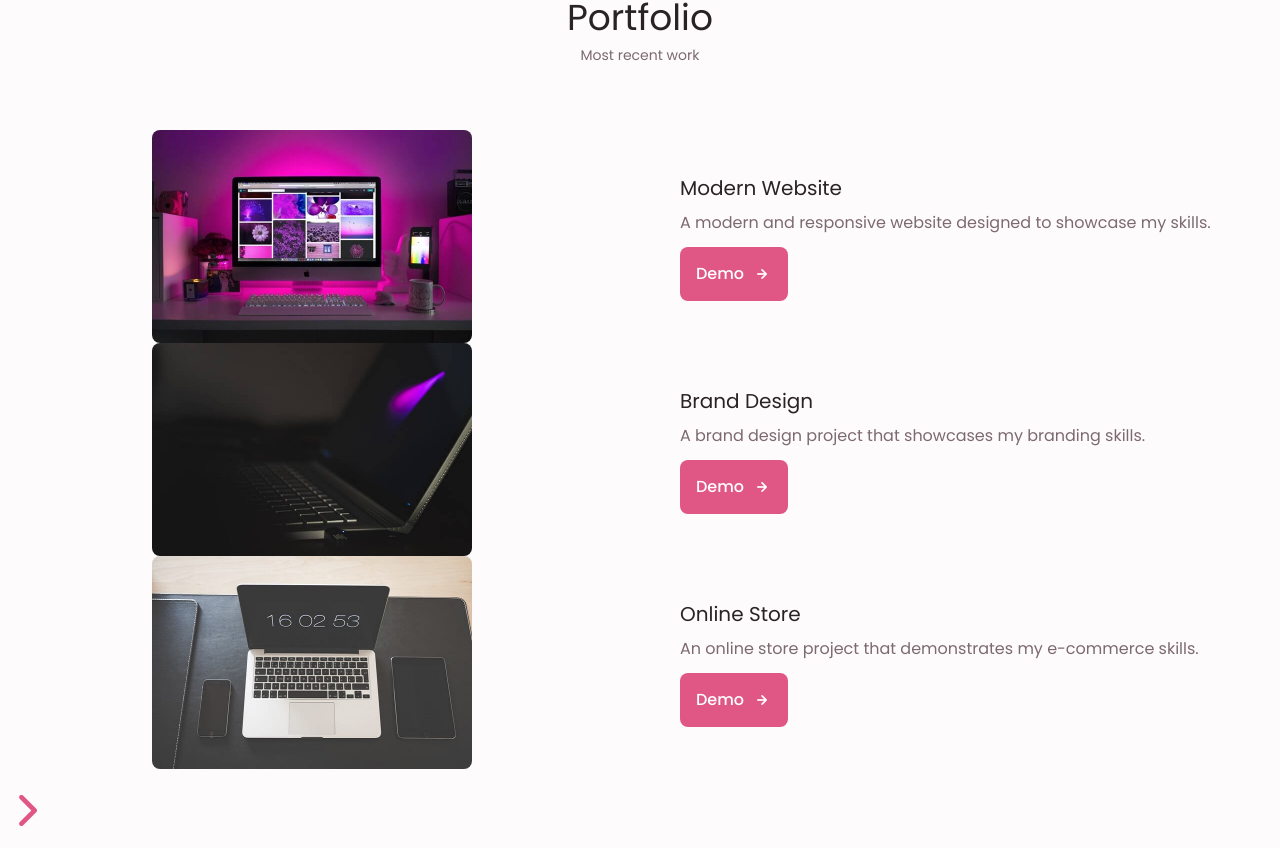
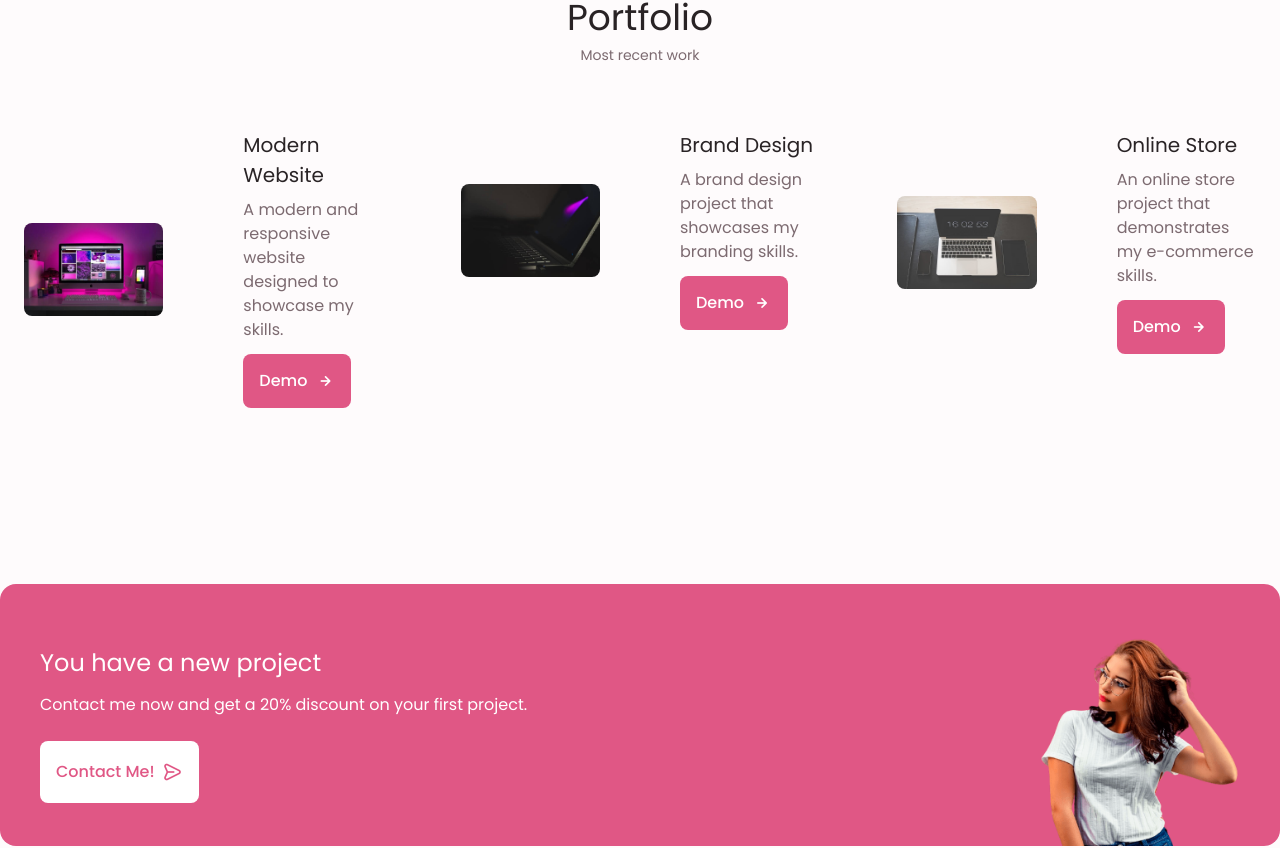
Before and after one commit to Kaoutar-Taki/Portfolio, a React (Vite) app in the folder portfolioReactTsTailwindCss/: page / in a window 1280 px wide. Shown: the part 3173-4021 px from the top of the page. Built offline with nearby package versions, Linux system fonts and the light colour scheme.

Commit message:
Update TypeScript version and enhance portfolio component with dynamic item rendering and swiper integration

```diff
--- a/portfolioReactTsTailwindCss/package.json
+++ b/portfolioReactTsTailwindCss/package.json
@@ -26,7 +26,7 @@
     "globals": "^15.14.0",
     "postcss": "^8.4.49",
     "tailwindcss": "^3.4.17",
-    "typescript": "~5.6.2",
+    "typescript": "^5.7.2",
     "typescript-eslint": "^8.18.2",
     "vite": "^6.0.5"
   }
--- a/portfolioReactTsTailwindCss/src/components/Portfolio.tsx
+++ b/portfolioReactTsTailwindCss/src/components/Portfolio.tsx
@@ -4,7 +4,37 @@ import portfolio2 from "../img/portfolio2.jpg";
 import portfolio3 from "../img/portfolio3.jpg";
 import { Swiper, SwiperSlide } from "swiper/react";
 import { Navigation, Pagination } from "swiper/modules";
+import "swiper/css";
+import "swiper/css/navigation";
+import "swiper/css/pagination";
+
 const Portfolio: React.FC = () => {
+  const portfolioItems = [
+    {
+      id: 1,
+      imgSrc: portfolio1,
+      title: "Modern Website",
+      description:
+        "A modern and responsive website designed to showcase my skills.",
+      demoLink: "#",
+    },
+    {
+      id: 2,
+      imgSrc: portfolio2,
+      title: "Brand Design",
+      description: "A brand design project that showcases my branding skills.",
+      demoLink: "#",
+    },
+    {
+      id: 3,
+      imgSrc: portfolio3,
+      title: "Online Store",
+      description:
+        "An online store project that demonstrates my e-commerce skills.",
+      demoLink: "#",
+    },
+  ];
+
   return (
     <section
       className="portfolio section md:py-[6rem] md:pb-[2rem]"
@@ -13,7 +43,7 @@ const Portfolio: React.FC = () => {
       <h2 className="section__title">Portfolio</h2>
       <span className="section__subtitle md:mb-16">Most recent work</span>
 
-      <div className="portfolio__container container md:mx-auto swiper-container">
+      <div className="portfolio__container container md:mx-auto">
         <Swiper
           className="swiper-wrapper"
           modules={[Navigation, Pagination]}
@@ -27,23 +57,25 @@ const Portfolio: React.FC = () => {
             clickable: true,
             el: ".swiper-pagination",
           }}
+          breakpoints={{
+            768: { slidesPerView: 2 },
+            1024: { slidesPerView: 3 },
+          }}
         >
-          {/* Portfolio 1 */}
-          <SwiperSlide>
-            <div className="portfolio__content lg:gap-20 grid swiper-slide">
+          {portfolioItems.map((item) => (
+            <SwiperSlide key={item.id}>
+              <div className="portfolio__content lg:gap-20 grid">
                 <img
-                src={portfolio1}
-                alt="Modern Website"
+                  src={item.imgSrc}
+                  alt={item.title}
                   className="portfolio__img"
+                  loading="lazy"
                 />
                 <div className="portfolio__data">
-                <h3 className="portfolio__title">Modern Website</h3>
-                <p className="portfolio__description">
-                  A modern and responsive website designed to showcase my
-                  skills.
-                </p>
+                  <h3 className="portfolio__title">{item.title}</h3>
+                  <p className="portfolio__description">{item.description}</p>
                   <a
-                  href="#"
+                    href={item.demoLink}
                     className="button button--flex button--small portfolio__button"
                   >
                     Demo
@@ -52,59 +84,11 @@ const Portfolio: React.FC = () => {
                 </div>
               </div>
             </SwiperSlide>
-
-          {/* Portfolio 2 */}
-          <SwiperSlide>
-            <div className="portfolio__content lg:gap-20 grid swiper-slide">
-              <img
-                src={portfolio2}
-                alt="Brand Design"
-                className="portfolio__img"
-              />
-              <div className="portfolio__data">
-                <h3 className="portfolio__title">Brand Design</h3>
-                <p className="portfolio__description">
-                  A brand design project that showcases my branding skills.
-                </p>
-                <a
-                  href="#"
-                  className="button button--flex button--small portfolio__button"
-                >
-                  Demo
-                  <i className="uil uil-arrow-right button__icon"></i>
-                </a>
-              </div>
-            </div>
-          </SwiperSlide>
-
-          {/* Portfolio 3 */}
-          <SwiperSlide>
-            <div className="portfolio__content lg:gap-20 grid swiper-slide">
-              <img
-                src={portfolio3}
-                alt="Online Store"
-                className="portfolio__img"
-              />
-              <div className="portfolio__data">
-                <h3 className="portfolio__title">Online Store</h3>
-                <p className="portfolio__description">
-                  An online store project that demonstrates my e-commerce
-                  skills.
-                </p>
-                <a
-                  href="#"
-                  className="button button--flex button--small portfolio__button"
-                >
-                  Demo
-                  <i className="uil uil-arrow-right button__icon"></i>
-                </a>
-              </div>
-            </div>
-          </SwiperSlide>
+          ))}
         </Swiper>
 
         {/* Navigation Arrows */}
-        <div className="swiper-button-next ">
+        <div className="swiper-button-next">
           <i className="uil uil-angle-right-b swiper-portfolio-icon lg:text-[3.5rem]"></i>
         </div>
         <div className="swiper-button-prev lg:-left-14">
--- a/portfolioReactTsTailwindCss/src/js/main.js
+++ b/portfolioReactTsTailwindCss/src/js/main.js
@@ -92,18 +92,18 @@
 // })
 
 /*==================== PORTFOLIO SWIPER  ====================*/
-let swiperPortfolio = new Swiper('.portfolio__container', {
-    cssMode: true,
-    loop: true,
-    navigation: {
-        nextEl: '.swiper-button-next',
-        prevEl: '.swiper-button-prev',
-    },
-    pagination: {
-        el: '.swiper-pagination',
-        clickable: true,
-    },
-});
+// let swiperPortfolio = new Swiper('.portfolio__container', {
+//     cssMode: true,
+//     loop: true,
+//     navigation: {
+//         nextEl: '.swiper-button-next',
+//         prevEl: '.swiper-button-prev',
+//     },
+//     pagination: {
+//         el: '.swiper-pagination',
+//         clickable: true,
+//     },
+// });
 
 /*==================== TESTIMONIAL ====================*/
 let swiperTestimonial = new Swiper('.testimonial__container', {
--- a/portfolioReactTsTailwindCss/tsconfig.app.json
+++ b/portfolioReactTsTailwindCss/tsconfig.app.json
@@ -6,6 +6,8 @@
     "lib": ["ES2020", "DOM", "DOM.Iterable"],
     "module": "ESNext",
     "skipLibCheck": true,
+    "esModuleInterop": true,
+    "allowSyntheticDefaultImports": true,
 
     /* Bundler mode */
     "moduleResolution": "bundler",
--- a/portfolioReactTsTailwindCss/tsconfig.node.json
+++ b/portfolioReactTsTailwindCss/tsconfig.node.json
@@ -5,6 +5,8 @@
     "lib": ["ES2023"],
     "module": "ESNext",
     "skipLibCheck": true,
+    "esModuleInterop": true,
+    "allowSyntheticDefaultImports": true,
 
     /* Bundler mode */
     "moduleResolution": "bundler",
```
Also changed, not shown: 1 other file (tests, documents, lock files or other folders). Lines whose indentation alone changed are shown as unchanged.
